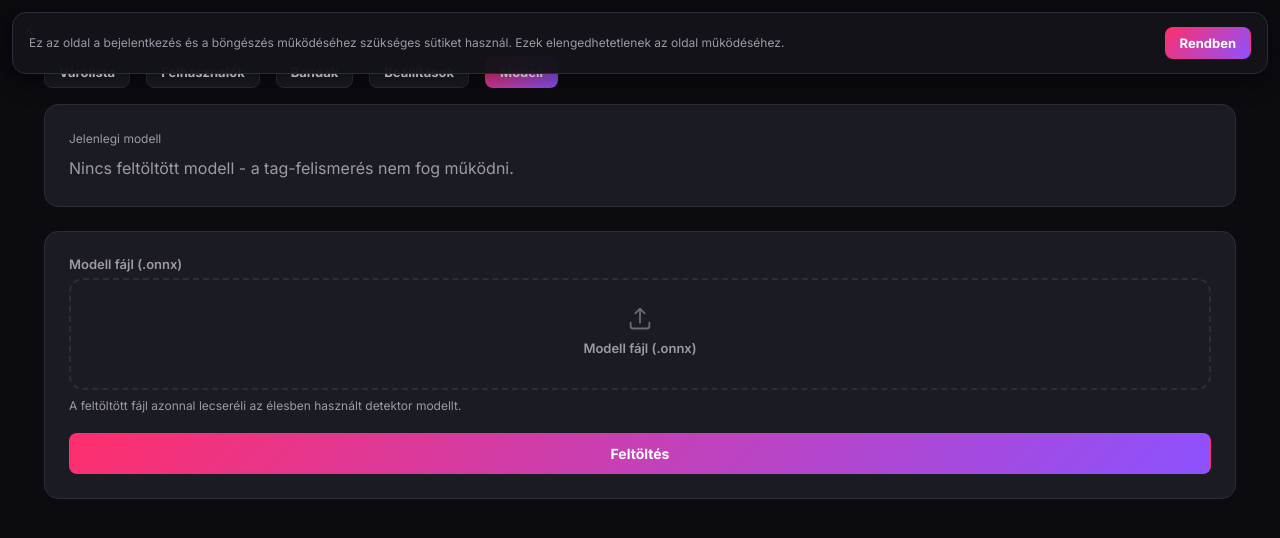
After one commit to szajbergyerek/graffiti_wars, a Flask app: template templates/admin/model.html in a window 1280 px wide. The commit adds this page. Shown: the top 538 px of the page. Run offline with Flask 3, Linux system fonts and the light colour scheme; the template is opened without the code that fills it, so the values that code supplies are empty; parts of the project's set-up code (start-up, migrations or seed data) failed here and were passed over.

Commit message:
model upload admin

```diff
--- a/library/i18n/translations.py
+++ b/library/i18n/translations.py
@@ -53,6 +53,7 @@ STRINGS: dict[str, dict[str, str]] = {
     "title.admin_users": {"hu": "Felhasználók", "en": "Users"},
     "title.admin_bands": {"hu": "Bandák kezelése", "en": "Manage gangs"},
     "title.admin_settings": {"hu": "Beállítások", "en": "Settings"},
+    "title.admin_model": {"hu": "Detektor modell", "en": "Detector model"},
 
     # ---------- Home page ----------
     "home.hero_title": {
@@ -358,6 +359,26 @@ STRINGS: dict[str, dict[str, str]] = {
     "admin.nav_settings": {"hu": "Beállítások", "en": "Settings"},
     "admin.settings_save_button": {"hu": "Mentés", "en": "Save"},
     "flash.settings_saved": {"hu": "Beállítások elmentve.", "en": "Settings saved."},
+    "admin.nav_model": {"hu": "Modell", "en": "Model"},
+    "admin.model_current_label": {"hu": "Jelenlegi modell", "en": "Current model"},
+    "admin.model_size_label": {"hu": "Méret", "en": "Size"},
+    "admin.model_modified_label": {"hu": "Utoljára módosítva", "en": "Last modified"},
+    "admin.model_missing_label": {
+        "hu": "Nincs feltöltött modell - a tag-felismerés nem fog működni.",
+        "en": "No model uploaded - tag detection won't work.",
+    },
+    "admin.model_field_file": {"hu": "Modell fájl (.onnx)", "en": "Model file (.onnx)"},
+    "admin.model_upload_help": {
+        "hu": "A feltöltött fájl azonnal lecseréli az élesben használt detektor modellt.",
+        "en": "The uploaded file immediately replaces the live detection model.",
+    },
+    "admin.model_upload_button": {"hu": "Feltöltés", "en": "Upload"},
+    "flash.model_upload_missing": {"hu": "Nem választottál ki fájlt.", "en": "No file was selected."},
+    "flash.model_upload_invalid_type": {
+        "hu": "A fájlnak .onnx kiterjesztésűnek kell lennie.",
+        "en": "The file must have an .onnx extension.",
+    },
+    "flash.model_uploaded": {"hu": "A modell sikeresen feltöltve.", "en": "Model uploaded successfully."},
 
     "setting.tag_radius_meters_label": {"hu": "Tag hatósugara (m)", "en": "Tag radius (m)"},
     "setting.tag_radius_meters_description": {
--- a/templates/admin/bands.html
+++ b/templates/admin/bands.html
@@ -14,6 +14,7 @@
     <a href="{{ url_for('admin.users') }}" class="btn btn-secondary btn-sm">{{ t('admin.nav_users') }}</a>
     <a href="{{ url_for('admin.bands') }}" class="btn btn-sm btn-primary">{{ t('admin.nav_bands') }}</a>
     <a href="{{ url_for('admin.settings') }}" class="btn btn-secondary btn-sm">{{ t('admin.nav_settings') }}</a>
+    <a href="{{ url_for('admin.model') }}" class="btn btn-secondary btn-sm">{{ t('admin.nav_model') }}</a>
   </div>
 
   <div class="card" style="padding:0">
--- /dev/null
+++ b/templates/admin/model.html
@@ -0,0 +1,45 @@
+{% extends "base.html" %}
+{% block title %}{{ t('title.admin_model') }} - Graffiti Wars{% endblock %}
+{% block header_nav %}
+<a href="{{ url_for('profile.my_profile') }}" class="app-header-back">
+  <svg viewBox="0 0 24 24" width="18" height="18" stroke="currentColor" stroke-width="2" fill="none" stroke-linecap="round" stroke-linejoin="round"><path d="M15 18l-6-6 6-6"/></svg>
+</a>
+{% endblock %}
+{% block header_title %}{{ t('nav.admin') }}{% endblock %}
+{% block tab_bar %}{% endblock %}
+{% block content %}
+<div class="container section section-with-header-buttons">
+  <div class="flex gap-16 mb-16">
+    <a href="{{ url_for('admin.queue') }}" class="btn btn-secondary btn-sm">{{ t('admin.nav_queue') }}</a>
+    <a href="{{ url_for('admin.users') }}" class="btn btn-secondary btn-sm">{{ t('admin.nav_users') }}</a>
+    <a href="{{ url_for('admin.bands') }}" class="btn btn-secondary btn-sm">{{ t('admin.nav_bands') }}</a>
+    <a href="{{ url_for('admin.settings') }}" class="btn btn-secondary btn-sm">{{ t('admin.nav_settings') }}</a>
+    <a href="{{ url_for('admin.model') }}" class="btn btn-sm btn-primary">{{ t('admin.nav_model') }}</a>
+  </div>
+
+  <div class="card mb-24">
+    <p class="text-muted mb-8" style="font-size:12px">{{ t('admin.model_current_label') }}</p>
+    {% if model_info %}
+    <p>{{ t('admin.model_size_label') }}: {{ model_info.size_mb }} MB</p>
+    <p>{{ t('admin.model_modified_label') }}: {{ model_info.modified_at.strftime('%Y.%m.%d %H:%M') }}</p>
+    {% else %}
+    <p>{{ t('admin.model_missing_label') }}</p>
+    {% endif %}
+  </div>
+
+  <form method="POST" enctype="multipart/form-data" class="card">
+    <input type="hidden" name="csrf_token" value="{{ csrf_token() }}" />
+    <div class="field">
+      <label>{{ t('admin.model_field_file') }}</label>
+      <label class="dropzone" for="modelFileInput">
+        <svg viewBox="0 0 24 24" stroke-linecap="round" stroke-linejoin="round"><path d="M12 16V4M12 4l-4 4M12 4l4 4"/><path d="M4 16v3a2 2 0 0 0 2 2h12a2 2 0 0 0 2-2v-3"/></svg>
+        <div class="dropzone-text">{{ t('admin.model_field_file') }}</div>
+        <div class="dropzone-filename"></div>
+      </label>
+      <input type="file" id="modelFileInput" name="model_file" accept=".onnx" required class="sr-only" />
+      <p style="font-size:12px; margin-top:6px">{{ t('admin.model_upload_help') }}</p>
+    </div>
+    <button type="submit" class="btn btn-primary btn-block">{{ t('admin.model_upload_button') }}</button>
+  </form>
+</div>
+{% endblock %}
--- a/templates/admin/queue.html
+++ b/templates/admin/queue.html
@@ -14,6 +14,7 @@
     <a href="{{ url_for('admin.users') }}" class="btn btn-secondary btn-sm">{{ t('admin.nav_users') }}</a>
     <a href="{{ url_for('admin.bands') }}" class="btn btn-secondary btn-sm">{{ t('admin.nav_bands') }}</a>
     <a href="{{ url_for('admin.settings') }}" class="btn btn-secondary btn-sm">{{ t('admin.nav_settings') }}</a>
+    <a href="{{ url_for('admin.model') }}" class="btn btn-secondary btn-sm">{{ t('admin.nav_model') }}</a>
   </div>
 
   <h2 style="font-size:18px; font-family:var(--font-body); font-weight:800" class="mb-16">{{ t('admin.reports_title') }}</h2>
--- a/templates/admin/settings.html
+++ b/templates/admin/settings.html
@@ -14,6 +14,7 @@
     <a href="{{ url_for('admin.users') }}" class="btn btn-secondary btn-sm">{{ t('admin.nav_users') }}</a>
     <a href="{{ url_for('admin.bands') }}" class="btn btn-secondary btn-sm">{{ t('admin.nav_bands') }}</a>
     <a href="{{ url_for('admin.settings') }}" class="btn btn-sm btn-primary">{{ t('admin.nav_settings') }}</a>
+    <a href="{{ url_for('admin.model') }}" class="btn btn-secondary btn-sm">{{ t('admin.nav_model') }}</a>
   </div>
 
   <form method="POST" class="card">
--- a/templates/admin/users.html
+++ b/templates/admin/users.html
@@ -14,6 +14,7 @@
     <a href="{{ url_for('admin.users') }}" class="btn btn-sm btn-primary">{{ t('admin.nav_users') }}</a>
     <a href="{{ url_for('admin.bands') }}" class="btn btn-secondary btn-sm">{{ t('admin.nav_bands') }}</a>
     <a href="{{ url_for('admin.settings') }}" class="btn btn-secondary btn-sm">{{ t('admin.nav_settings') }}</a>
+    <a href="{{ url_for('admin.model') }}" class="btn btn-secondary btn-sm">{{ t('admin.nav_model') }}</a>
   </div>
 
   <div class="card" style="padding:0">
```
Also changed, not shown: endpoints/admin.py (+42 -1 lines), 1 other file.
